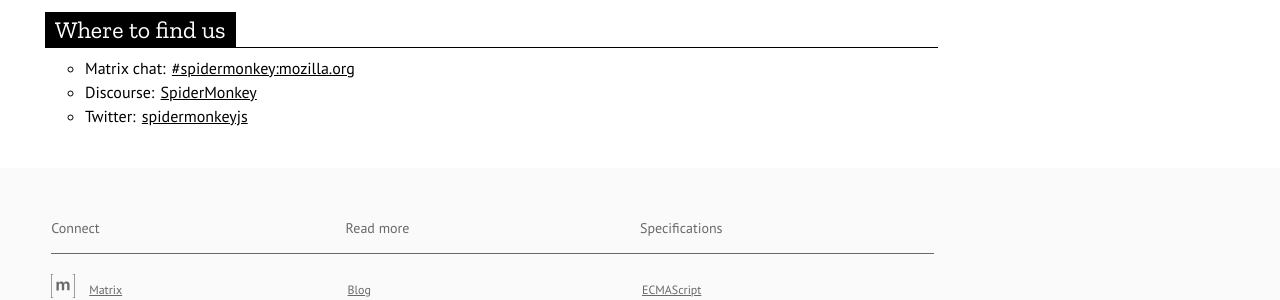
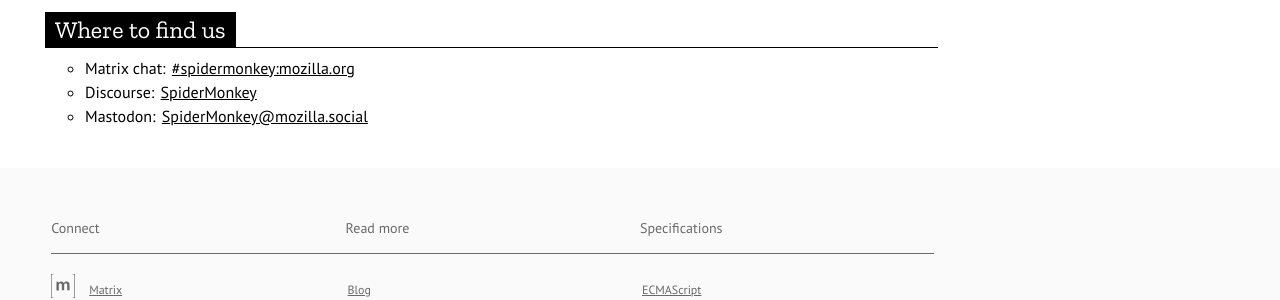
Before and after one commit to mozilla-spidermonkey/spidermonkey.dev, a Jekyll site: the page built from index.markdown, in a window 1280 px wide. Shown: the part 1455-1755 px from the top of the page. Built offline with Jekyll 4.4.1, drawn with Linux system fonts in a browser that asks for light colours; nearby versions of some CDN libraries.

Commit message:
Replace Twitter with Mastodon in 'Where to find us' section (#144)
We still have a Twitter account but we haven't posted there recently.

```diff
--- a/_home/find_us.markdown
+++ b/_home/find_us.markdown
@@ -5,4 +5,4 @@
 
 * Matrix chat: [#spidermonkey:mozilla.org](https://chat.mozilla.org/#/room/#spidermonkey:mozilla.org)
 * Discourse: [SpiderMonkey](https://discourse.mozilla.org/c/spidermonkey)
-* Twitter: [spidermonkeyjs](https://www.twitter.com/spidermonkeyjs)
+* Mastodon: [SpiderMonkey@mozilla.social](https://mozilla.social/@SpiderMonkey)
```
